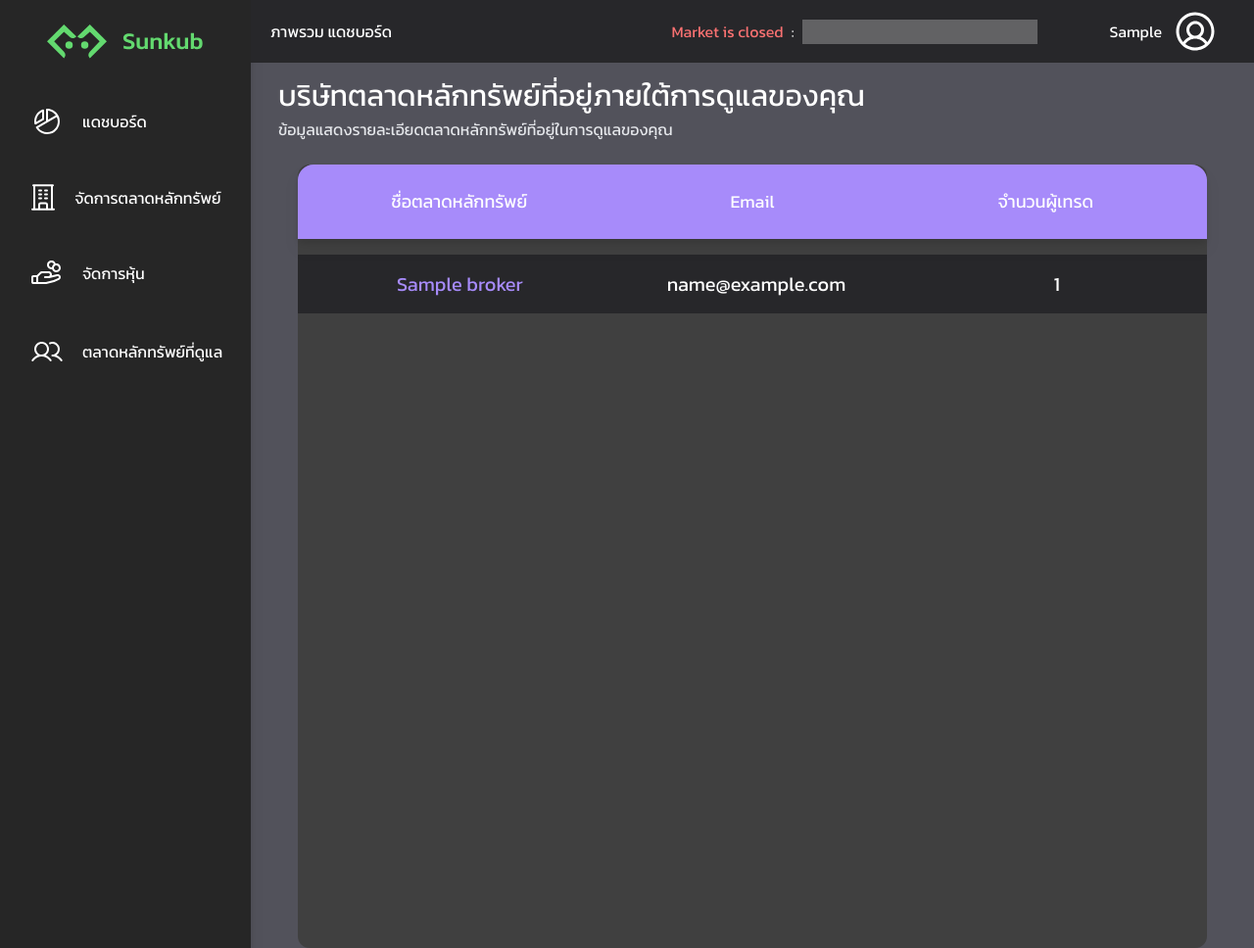
After one commit to RattipongMark/sunkub, a Laravel app: page /admin/supervisebroker in a window 1280 px wide. The commit adds this page. Shown: the whole page at 98% size. Run offline with Laravel 10, Linux system fonts and the light colour scheme; a user stored in the database is signed in; tables that the repository leaves empty hold one stand-in row (values such as "Sample post"); style sheets or scripts are compiled from the project's sources; grey boxes are pictures that could not be loaded.

Commit message:
takecarebroker

```diff
--- a/sunkub-back/app/Http/Controllers/AdminController.php
+++ b/sunkub-back/app/Http/Controllers/AdminController.php
@@ -176,4 +176,24 @@ class AdminController extends Controller
         return redirect()->route('admin.showbroker');
     }
 
+    public function showTakecarebroker(Request $request)
+    {
+        $admin = $request->user();
+
+        $brokers = DB::table('brokers')
+            ->join('view_admins', 'view_admins.broker_id', '=', 'brokers.broker_id')
+            ->where('view_admins.admin_id',$admin->id)->get();
+
+        $userCount = DB::table('ports')
+            ->join('view_admins', 'ports.broker_id', '=', 'view_admins.broker_id')
+            ->where('view_admins.admin_id', $admin->id)
+            ->select('ports.broker_id', DB::raw('count(*) as user_count'))
+            ->groupBy('ports.broker_id')
+            ->get();
+
+        return view('admin_pages.admin_takecare_broker',[
+            'user_counts' => $userCount,
+        ], compact('admin', 'brokers'));
+
+    }
 }
--- a/sunkub-back/resources/views/admin/auth/login.blade.php
+++ b/sunkub-back/resources/views/admin/auth/login.blade.php
@@ -39,7 +39,7 @@
                                 </div>
                             </div>
                             <div class="pt-12 pl-12 pr-12">
-                                <button class="btn btn-purple w-full" width="100%">Button</button>
+                                <button class="btn btn-purple w-full" width="100%">Login</button>
                             </div>
                             <div class="grid grid-cols-3 pt-12 pl-12 pr-12">
                                 <div class="flex-none white200">หากยังไม่มีบัญชี</div>
--- /dev/null
+++ b/sunkub-back/resources/views/admin_pages/admin_takecare_broker.blade.php
@@ -0,0 +1,51 @@
+@extends('real_components.sidebar_admin')
+
+@section('css')
+    <link rel="stylesheet" href="/css/manageBroke.css">
+    <link rel="stylesheet" href="/css/user.css">
+    @vite('resources/css/app.css')
+@endsection
+
+
+@section('title')
+    Manage Broker
+@endsection
+
+@section('contentnav')
+    ภาพรวม แดชบอร์ด
+@endsection
+@php
+$bgColors = ['bg-zinc-800', 'bg-zinc-600']; //define background colors
+@endphp
+
+@section('content')
+    <div class="pl-7 mt-3">
+        <p class="text-white text-3xl ">บริษัทตลาดหลักทรัพย์ที่อยู่ภายใต้การดูแลของคุณ</p>
+        <p class="text-base text-gray-200 mt-1">ข้อมูลแสดงรายละเอียดตลาดหลักทรัพย์ที่อยู่ในการดูแลของคุณ</p>
+    </div>
+    <div class="bg-neutral-700 mx-5 mt-2 rounded-xl h-screen">
+        <div class="grid grid-row-2 mt-4">
+            <div class="flex-1 w-full bg-violet-400 rounded-t-2xl drop-shadow-lg  mr-10">
+                <div class="flex flex-col h-full">
+                    <div class="grid grid-cols-3 ">
+                        <div class="text-white flex items-center justify-center text-lg p-6 ml-5">ชื่อตลาดหลักทรัพย์</div>
+                        <div class="text-white flex items-center justify-center text-lg p-6">Email</div>
+                        <div class="text-white flex items-center justify-center text-lg p-6 mr-5">จำนวนผู้เทรด</div>
+                    </div>
+                </div>
+            </div>
+            <div class=" grid grid-rows-auto ">
+                @foreach ($brokers as $idx => $broker)
+                @php
+                    $userCount = $user_counts->firstWhere('broker_id', $broker->broker_id)->user_count ?? 0;
+                @endphp
+                <div class="grid grid-cols-3 place-items-center mt-3 {{ $bgColors[$idx % 2] }} p-3">
+                    <p class="text-violet-400 text-xl ">{{$broker->broker_name}}</p>
+                    <p class="text-white text-xl pl-2">{{$broker->broker_mail}}</p>
+                    <p class="text-white text-xl pl-6">{{$userCount}}</p>
+                </div>
+                @endforeach
+            </div>
+        </div>
+    </div>
+@endsection
--- a/sunkub-back/resources/views/auth/login.blade.php
+++ b/sunkub-back/resources/views/auth/login.blade.php
@@ -39,7 +39,7 @@
                                 </div>
                             </div>
                             <div class="pt-12 pl-12 pr-12">
-                                <button class="btn btn-purple w-full" width="100%">Button</button>
+                                <button class="btn btn-purple w-full" width="100%">Login</button>
                             </div>
                             <div class="grid grid-cols-3 pt-12 pl-12 pr-12 ">
                                 <div class="flex-none white200">หากยังไม่มีบัญชี</div>
--- a/sunkub-back/resources/views/real_components/sidebar_admin.blade.php
+++ b/sunkub-back/resources/views/real_components/sidebar_admin.blade.php
@@ -15,6 +15,7 @@
         body {
             font-family: 'Kanit';
         }
+
         .market-open {
             color: rgb(74 222 128);
         }
@@ -24,6 +25,7 @@
         }
     </style>
 </head>
+
 <body onload="activeshowpage()">
     <script src="https://cdn.jsdelivr.net/npm/bootstrap@5.3.3/dist/js/bootstrap.bundle.min.js"
         integrity="sha384-YvpcrYf0tY3lHB60NNkmXc5s9fDVZLESaAA55NDzOxhy9GkcIdslK1eN7N6jIeHz" crossorigin="anonymous">
@@ -36,24 +38,30 @@
                     <img src="{{ url('images/LOGO.svg') }}" alt="" class="p-4">
                     </img>
                     <ul class="space-y-5 w-full">
+                        <a href="#">
                             <li class="flex items-center text-white hover:bg-zinc-500 px-3 py-4 block ">
-                            <img src="https://via.placeholder.com/24x24" alt="" class="mr-5 pl-4"></img>
-                            <a href="#">แดชบอร์ด</a>
+                                <img src="{{ url('images/ChartPieSlice.svg') }}" alt="" class="mr-5 pl-4"></img>
+                                <div>แดชบอร์ด<div>
                             </li>
+                        </a>
                         <a href="/admin/managebroker">
                             <li class="flex items-center text-white hover:bg-zinc-500 px-3 py-4 block">
-                            <img src="https://via.placeholder.com/24x24" alt="" class="mr-5 pl-4"></img>
-                            <div>จัดการบริษัทตลาดหลักทรัพย์</div>
+                                <img src="{{url('images/office.svg')}}" alt="" class="mr-5 pl-4" width="18%"></img>
+                                <div>จัดการตลาดหลักทรัพย์</div>
                             </li>
                         </a>
+                        <a href="#">
                             <li class="flex items-center text-white hover:bg-zinc-500 px-3 py-4 block">
-                            <img src="https://via.placeholder.com/24x24" alt="" class="mr-5 pl-4"></img>
-                            <a href="#">จัดการหุ้น</a>
+                                <img src="{{url('images/HandCoins.svg')}}" alt="" class="mr-5 pl-4"></img>
+                                <div>จัดการหุ้น</div>
                             </li>
+                        </a>
+                        <a href="/admin/supervisebroker">
                             <li class="flex items-center text-white hover:bg-zinc-500 px-3 py-4 block">
-                            <img src="https://via.placeholder.com/24x24" alt="" class="mr-5 pl-4"></img>
-                            <a href="#">จัดการการดูแล</a>
+                                <img src="{{url('images/Users.svg')}}" alt="" class="mr-5 pl-4"></img>
+                                <div>ตลาดหลักทรัพย์ที่ดูแล</div>
                             </li>
+                        </a>
                     </ul>
                 </div>
             </div>
--- a/sunkub-back/resources/views/real_pages/user_specific_stock.blade.php
+++ b/sunkub-back/resources/views/real_pages/user_specific_stock.blade.php
@@ -73,16 +73,16 @@
                 </script>
             </div>
             <!-- TradingView Widget END -->
-            <div class="flex gap-4 px-56 h-24 my-16 justify-center">
+            <div class="flex gap-4 px-56 h-18 my-16 justify-center">
                 <form action="{{ route('presell', ['stock_symbol' => $stock->stock_symbol]) }}" method="GET" class="w-full h-full">
                     @csrf
                     <input type="hidden" name="stock_symbol" value="{{ $stock->stock_symbol }}">
-                    <button type="submit" class="py-4 text-3xl bg-red-400 hover:bg-red-700 w-full text-white text-center content-center rounded-xl">SELL</button>
+                    <button type="submit" class="py-2.5 text-xl bg-red-400 hover:bg-red-700 w-full text-white text-center content-center rounded-xl">SELL</button>
                 </form>
                 <form action="{{ route('prebuy', ['stock_symbol' => $stock->stock_symbol]) }}" method="GET" class="h-full w-full">
                     @csrf
                     <input type="hidden" name="stock_symbol" value="{{ $stock->stock_symbol }}">
-                    <button type="submit" class="py-4 text-3xl bg-green-400 hover:bg-green-700 w-full text-white text-center content-center rounded-xl">BUY</button>
+                    <button type="submit" class="py-2.5 text-xl bg-green-400 hover:bg-green-700 w-full text-white text-center content-center rounded-xl">BUY</button>
                 </form>
             </div>
         </div>
--- a/sunkub-back/routes/web.php
+++ b/sunkub-back/routes/web.php
@@ -45,6 +45,8 @@ Route::middleware('auth')->group(function () {
     Route::get('/mydashboard', [PortController::class, 'dashboard'])->name('mydashboard');
     Route::get('/myport', [PortController::class, 'portfolio'])->name('portfolio');
     Route::get('/history', [PortController::class, 'history'])->name('history');
+
+    Route::get('/mywallet', [PortController::class, 'showwallet'])->name('showwallet');
 });
 
 Route::middleware(['auth:admin', 'verified'])->prefix('admin')->name('admin.')->group(function () {
@@ -53,6 +55,8 @@ Route::middleware(['auth:admin', 'verified'])->prefix('admin')->name('admin.')->
     Route::get('/managebroker', [AdminController::class, 'showbroker'])->name('showbroker');
     Route::get('/addbroker', [AdminController::class, 'pageaddbroker'])->name('pageaddbroker');
     Route::post('/addbroker', [AdminController::class, 'addbroker'])->name('addbroker');
+
+    Route::get('/supervisebroker', [AdminController::class, 'showTakecarebroker'])->name('showTakecarebroker');
 });
 
 
```
Also changed, not shown: sunkub-back/app/Http/Controllers/PortController.php (+8 -0 lines), sunkub-back/resources/views/real_components/sidebar.blade.php (+3 -5 lines), sunkub-back/resources/views/real_pages/user_wallet_main.blade.php (added, +52 -0 lines), sunkub-back/resources/views/user_wallet_main.blade.php (deleted, +0 -57 lines), sunkub-back/public/images/HandCoins.svg (added), sunkub-back/public/images/Users.svg (added), sunkub-back/public/images/Wallet.svg, sunkub-back/public/images/heroicons-outline/building-office-2.svg (added), sunkub-back/public/images/office.svg (added), sunkub-back/public/images/wallet2.svg (added). Lines whose indentation alone changed are shown as unchanged.
